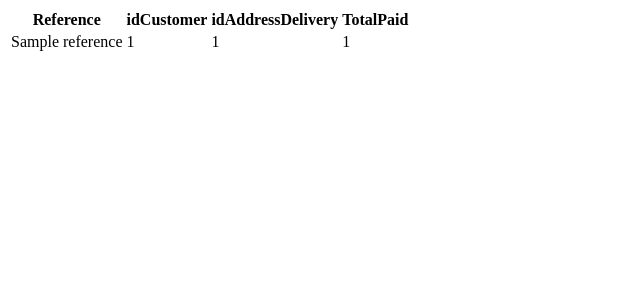
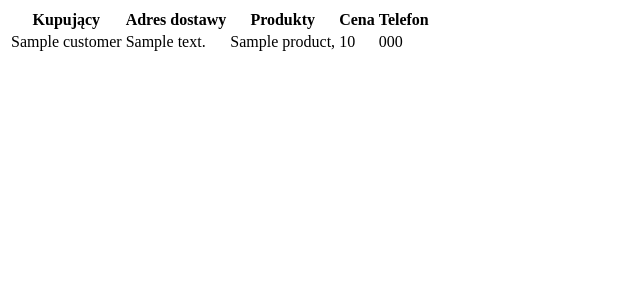
Before and after one commit to kurnikarz/Biskupiec, a Symfony app: template templates/homepage/index.html.twig in a window 1280 px wide. Shown: the top 300 px of the page, without its empty margins (0-640 px from the left). Run offline with Twig, Linux system fonts and the light colour scheme; the template is opened without the code that fills it: most values are stand-ins (such as "Sample title", 1, 10 or a date in 2020); some libraries are stand-ins or nearby versions.

Commit message:
wyświetlenie szczegółow zamówienia

```diff
--- a/templates/homepage/index.html.twig
+++ b/templates/homepage/index.html.twig
@@ -4,16 +4,22 @@
 
 {% block body %}
     <table>
-        <th>Reference</th>
-        <th>idCustomer</th>
-        <th>idAddressDelivery</th>
-        <th>TotalPaid</th>
+        <th>Kupujący</th>
+        <th>Adres dostawy</th>
+        <th>Produkty</th>
+        <th>Cena</th>
+        <th>Telefon</th>
         {% for order in orders %}
             <tr>
-                <td>{{ order.reference }}</td>
-                <td>{{ order.idCustomer }}</td>
-                <td>{{ order.idAddressDelivery }}</td>
-                <td>{{ order.TotalPaid }}</td>
+                <td>{{ order.Customer }}</td>
+                <td>{{ order.Address }}</td>
+                <td>
+                    {% for product in order.Products %}
+                        {{ product.Name }},
+                    {% endfor %}
+                </td>
+                <td>{{ order.Price }}</td>
+                <td>{{ order.Phone }}</td>
             </tr>
         {% endfor %}
     </table>
```
Also changed, not shown: src/Controller/HomepageController.php (+32 -4 lines).
